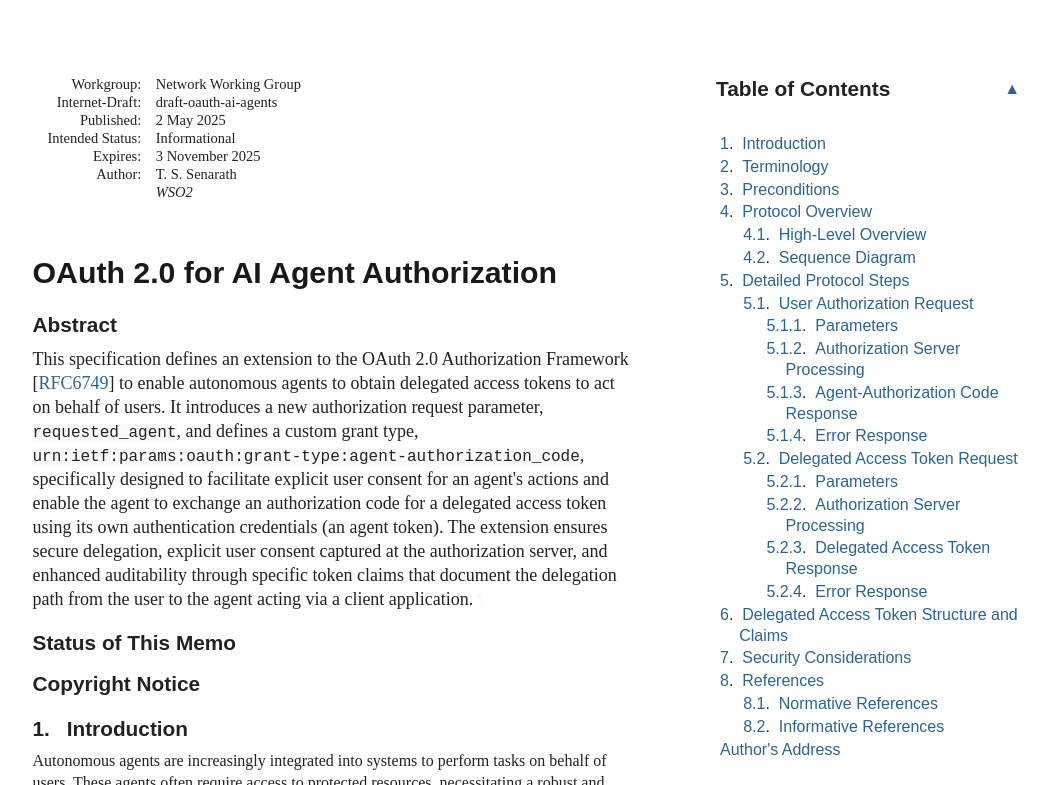
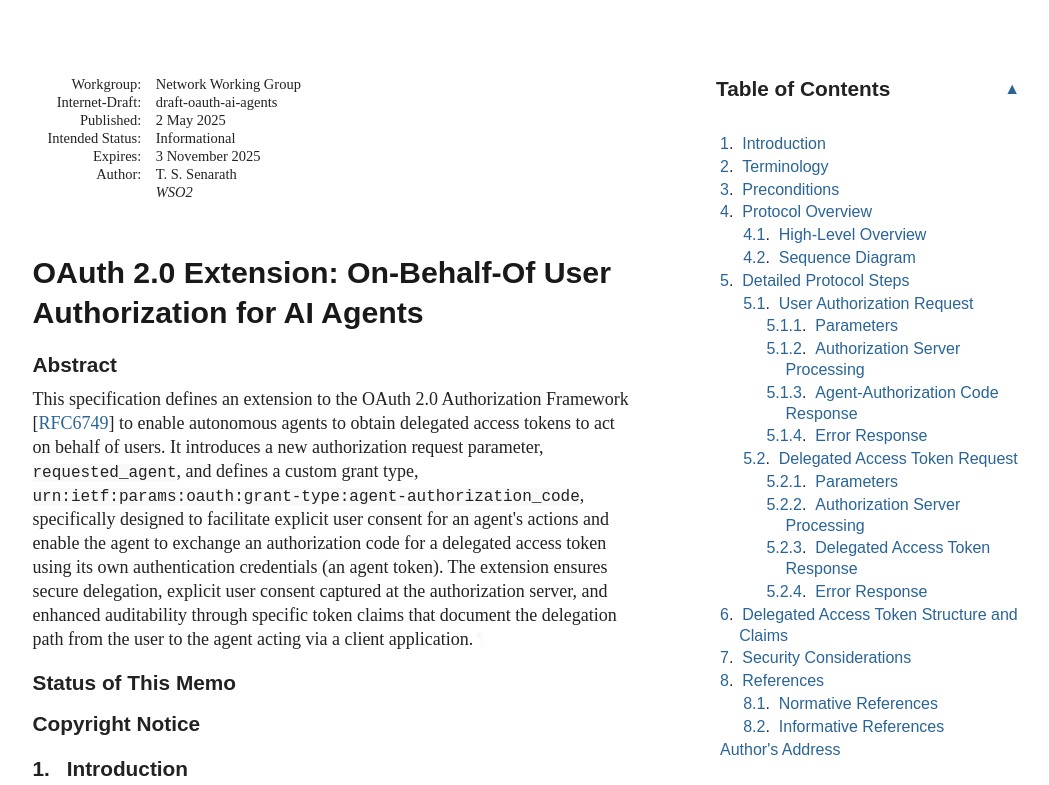
Before and after one commit to shashimalcse/oauth-ai-agents, a plain HTML site: page draft-oauth-ai-agents.html in a window 1280 px wide. Shown: the top 785 px of the page, without its empty margins (92-1141 px from the left). Drawn offline with Linux system fonts and the light colour scheme; a web font is replaced by a local one.

Commit message:
Script updating gh-pages from 2c4c73b. [ci skip]

```diff
--- a/draft-oauth-ai-agents.html
+++ b/draft-oauth-ai-agents.html
@@ -4,7 +4,7 @@
 <meta charset="utf-8">
 <meta content="Common,Latin" name="scripts">
 <meta content="initial-scale=1.0" name="viewport">
-<title>OAuth 2.0 for AI Agent Authorization</title>
+<title>OAuth 2.0 Extension: On-Behalf-Of User Authorization for AI Agents</title>
 <meta content="Thilina Shashimal Senarath" name="author">
 <meta content="
        This specification defines an extension to the OAuth 2.0 Authorization Framework   to enable autonomous agents to obtain delegated access tokens to act on behalf of users. It introduces a new authorization request parameter,  requested_agent , and defines a custom grant type,  urn:ietf:params:oauth:grant-type:agent-authorization_code , specifically designed to facilitate explicit user consent for an agent's actions and enable the agent to exchange an authorization code for a delegated access token using its own authentication credentials (an agent token). The extension ensures secure delegation, explicit user consent captured at the authorization server, and enhanced auditability through specific token claims that document the delegation path from the user to the agent acting via a client application.
@@ -1044,7 +1044,7 @@ svg :is([fill="white"], [fill^="#fff"]) {
 <table class="ears">
 <thead><tr>
 <td class="left">Internet-Draft</td>
-<td class="center">OAuth 2.0 for AI Agent Authorization</td>
+<td class="center">OAuth 2.0 Extension: On-Behalf-Of User A</td>
 <td class="right">May 2025</td>
 </tr></thead>
 <tfoot><tr>
@@ -1077,7 +1077,7 @@ svg :is([fill="white"], [fill^="#fff"]) {
 </dd>
 </dl>
 </div>
-<h1 id="title">OAuth 2.0 for AI Agent Authorization</h1>
+<h1 id="title">OAuth 2.0 Extension: On-Behalf-Of User Authorization for AI Agents</h1>
 <section id="section-abstract">
       <h2 id="abstract"><a href="#abstract" class="selfRef">Abstract</a></h2>
 <p id="section-abstract-1">This specification defines an extension to the OAuth 2.0 Authorization Framework <span>[<a href="#RFC6749" class="cite xref">RFC6749</a>]</span> to enable autonomous agents to obtain delegated access tokens to act on behalf of users. It introduces a new authorization request parameter, <code>requested_agent</code>, and defines a custom grant type, <code>urn:ietf:params:oauth:grant-type:agent-authorization_code</code>, specifically designed to facilitate explicit user consent for an agent's actions and enable the agent to exchange an authorization code for a delegated access token using its own authentication credentials (an agent token). The extension ensures secure delegation, explicit user consent captured at the authorization server, and enhanced auditability through specific token claims that document the delegation path from the user to the agent acting via a client application.<a href="#section-abstract-1" class="pilcrow">¶</a></p>
```
Also changed, not shown: index.html (+2 -2 lines), draft-oauth-ai-agents.txt.
